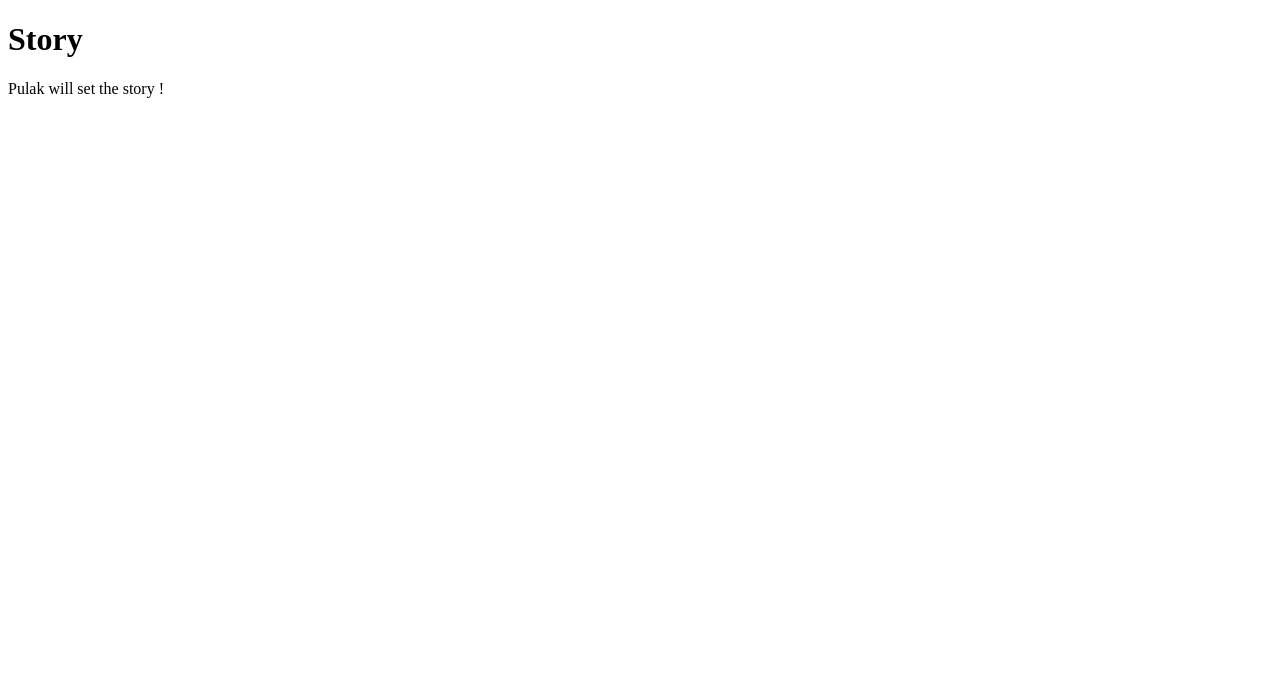
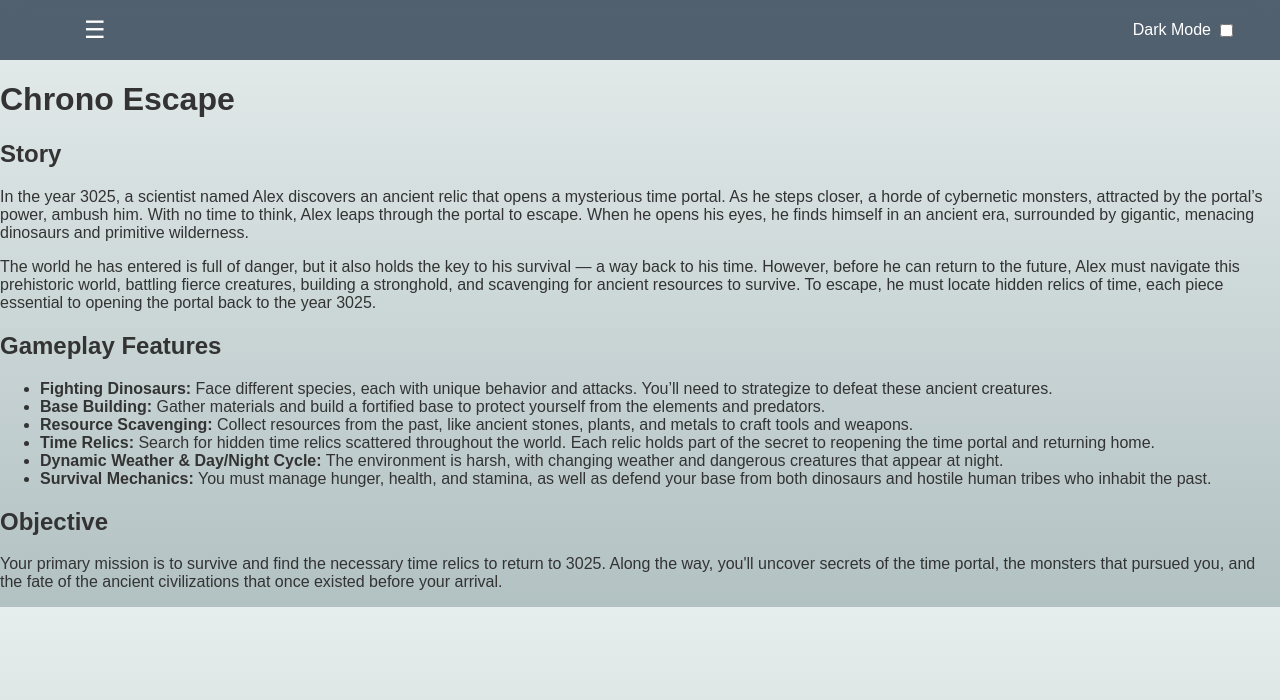
Before and after one commit to DynamicUnknown/Pulak-s-website, a plain HTML site: page index.html in a window 1280 px wide. Drawn offline with Linux system fonts and the light colour scheme.

Commit message:
Update index.html

```diff
--- a/index.html
+++ b/index.html
@@ -3,10 +3,174 @@
 <head>
     <meta charset="UTF-8">
     <meta name="viewport" content="width=device-width, initial-scale=1.0">
-    <title>Pulak</title>
+    <title>Chrono Escape</title>
 </head>
+<style>
+
+/* General Styles */
+body {
+    font-family: 'Arial', sans-serif;
+    margin: 0;
+    padding: 60px 0 0; /* Keeps content below navbar */
+    background: linear-gradient(#e6eded, #b2c1c2); /* Gradient background */
+    color: #333;
+    transition: background-color 0.3s, color 0.3s;
+}
+
+/* Navigation Bar */
+.navbar {
+    width: 100%;
+    height: 60px; /* Set a consistent height for the navbar */
+    background-color: rgba(44, 62, 80, 0.8); /* Transparent background */
+    color: white;
+    padding: 0 20px;
+    position: fixed;
+    top: 0;
+    left: 0;
+    z-index: 1000;
+    display: flex;
+    align-items: center;
+    justify-content: space-between;
+    backdrop-filter: blur(10px); /* Adds a blur effect */
+}
+
+.navbar-container {
+    display: flex;
+    justify-content: space-between;
+    align-items: center;
+    width: 90%;
+    margin: auto;
+}
+
+.hamburger {
+    font-size: 1.5rem;
+    cursor: pointer;
+}
+
+.settings {
+    display: flex;
+    align-items: center;
+}
+
+.settings label {
+    margin-right: 5px;
+    font-size: 1rem;
+}
+
+/* Popup Menu */
+.popup-menu {
+    display: none;
+    position: fixed;
+    top: 50px;
+    left: 0;
+    width: 100%;
+    background-color: rgba(236, 240, 241, 0.9); /* Slightly transparent popup menu */
+    box-shadow: 0 4px 8px rgba(0, 0, 0, 0.1);
+    z-index: 1000;
+}
+
+.popup-menu ul {
+    list-style: none;
+    padding: 10px;
+    margin: 0;
+}
+
+.popup-menu li {
+    margin: 5px 0;
+}
+
+.popup-menu a {
+    text-decoration: none;
+    color: #2c3e50;
+    font-weight: bold;
+}
+
+/* Dark Theme */
+body.dark-theme {
+    background : linear-gradient(#454545, #1f1f1f);
+    color: white;
+}
+
+body.dark-theme .navbar {
+    background-color: rgba(26, 37, 47, 0.8); /* Dark transparent background */
+}
+
+body.dark-theme .popup-menu {
+    background-color: rgba(52, 73, 94, 0.9);
+}
+
+</style>
 <body>
-    <h1>Story</h1>
-    <p>Pulak will set the story !</p>
+    <!-- Navigation Bar -->
+    <nav class="navbar">
+        <div class="navbar-container">
+            <div class="hamburger" onclick="toggleMenu()">&#9776;</div>
+            <div class="settings">
+                <label for="theme-toggle">Dark Mode</label>
+                <input type="checkbox" id="theme-toggle" onclick="toggleTheme()">
+            </div>
+        </div>
+    </nav>
+
+    <!-- Popup Menu -->
+    <div class="popup-menu" id="popup-menu">
+        <ul>
+            <li><a href="#story" onclick="closeMenu()">Story</a></li>
+            <li><a href="#features" onclick="closeMenu()">Gameplay Features</a></li>
+            <li><a href="#objective" onclick="closeMenu()">Objective</a></li>
+        </ul>
+    </div>
+
+    <!-- Main Content -->
+    <h1>Chrono Escape</h1>
+    <h2 id="story">Story</h2>
+    <p>
+        In the year 3025, a scientist named Alex discovers an ancient relic that opens a mysterious time portal.
+        As he steps closer, a horde of cybernetic monsters, attracted by the portal’s power, ambush him.
+        With no time to think, Alex leaps through the portal to escape. When he opens his eyes, he finds himself
+        in an ancient era, surrounded by gigantic, menacing dinosaurs and primitive wilderness.
+    </p>
+    <p>
+        The world he has entered is full of danger, but it also holds the key to his survival — a way back to his time.
+        However, before he can return to the future, Alex must navigate this prehistoric world, battling fierce creatures,
+        building a stronghold, and scavenging for ancient resources to survive. To escape, he must locate hidden relics of time,
+        each piece essential to opening the portal back to the year 3025.
+    </p>
+    <h2 id="features">Gameplay Features</h2>
+    <ul>
+        <li><strong>Fighting Dinosaurs:</strong> Face different species, each with unique behavior and attacks. You’ll need to strategize to defeat these ancient creatures.</li>
+        <li><strong>Base Building:</strong> Gather materials and build a fortified base to protect yourself from the elements and predators.</li>
+        <li><strong>Resource Scavenging:</strong> Collect resources from the past, like ancient stones, plants, and metals to craft tools and weapons.</li>
+        <li><strong>Time Relics:</strong> Search for hidden time relics scattered throughout the world. Each relic holds part of the secret to reopening the time portal and returning home.</li>
+        <li><strong>Dynamic Weather & Day/Night Cycle:</strong> The environment is harsh, with changing weather and dangerous creatures that appear at night.</li>
+        <li><strong>Survival Mechanics:</strong> You must manage hunger, health, and stamina, as well as defend your base from both dinosaurs and hostile human tribes who inhabit the past.</li>
+    </ul>
+    <h2 id="objective">Objective</h2>
+    <p>
+        Your primary mission is to survive and find the necessary time relics to return to 3025.
+        Along the way, you'll uncover secrets of the time portal, the monsters that pursued you,
+        and the fate of the ancient civilizations that once existed before your arrival.
+    </p>
+
 </body>
+<script>
+
+// Toggle Menu Visibility
+function toggleMenu() {
+    const menu = document.getElementById("popup-menu");
+    menu.style.display = menu.style.display === "block" ? "none" : "block";
+}
+
+// Close Menu When an Item is Clicked
+function closeMenu() {
+    const menu = document.getElementById("popup-menu");
+    menu.style.display = "none";
+}
+
+// Toggle Theme
+function toggleTheme() {
+    document.body.classList.toggle("dark-theme");
+}
+
+</script>
 </html>
```
